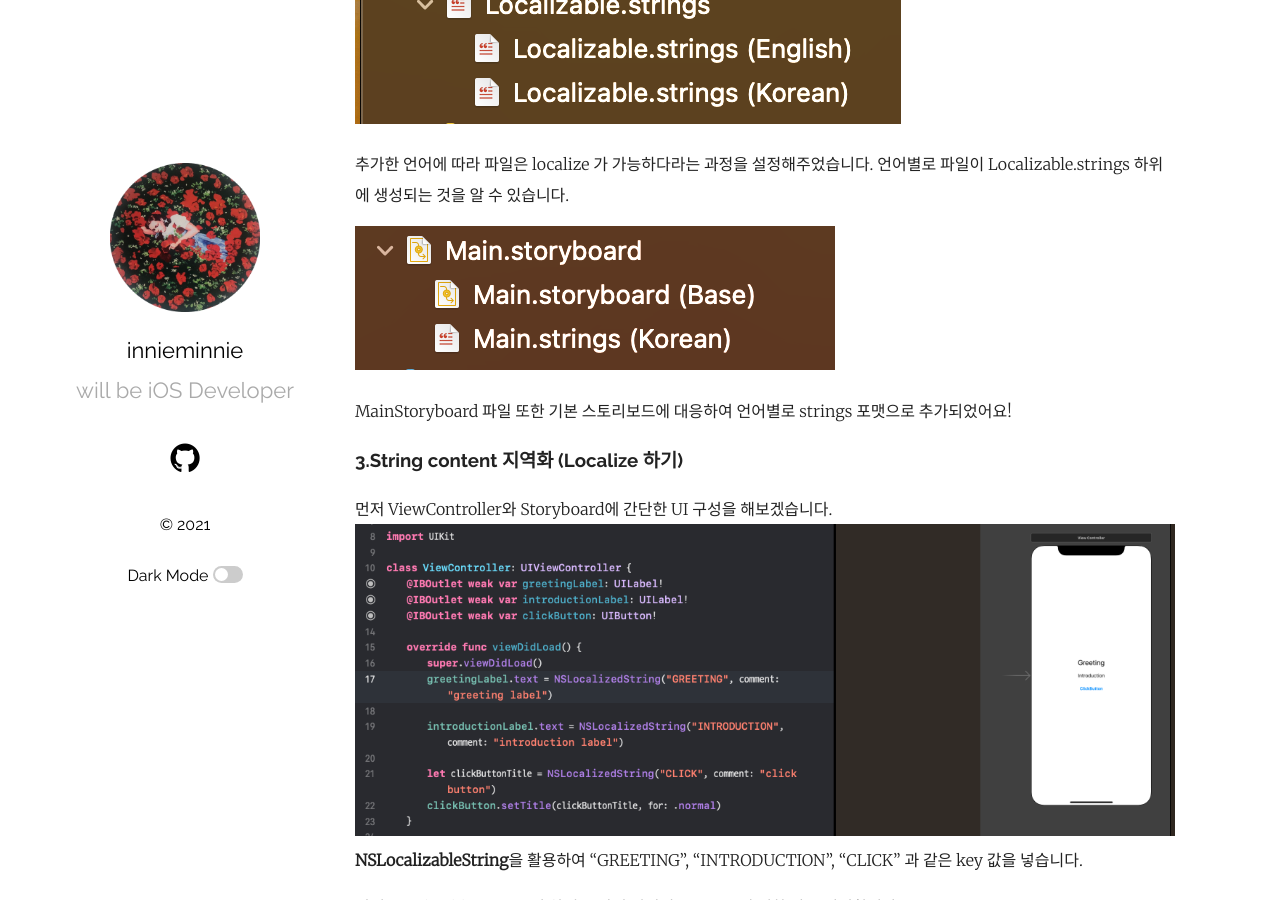
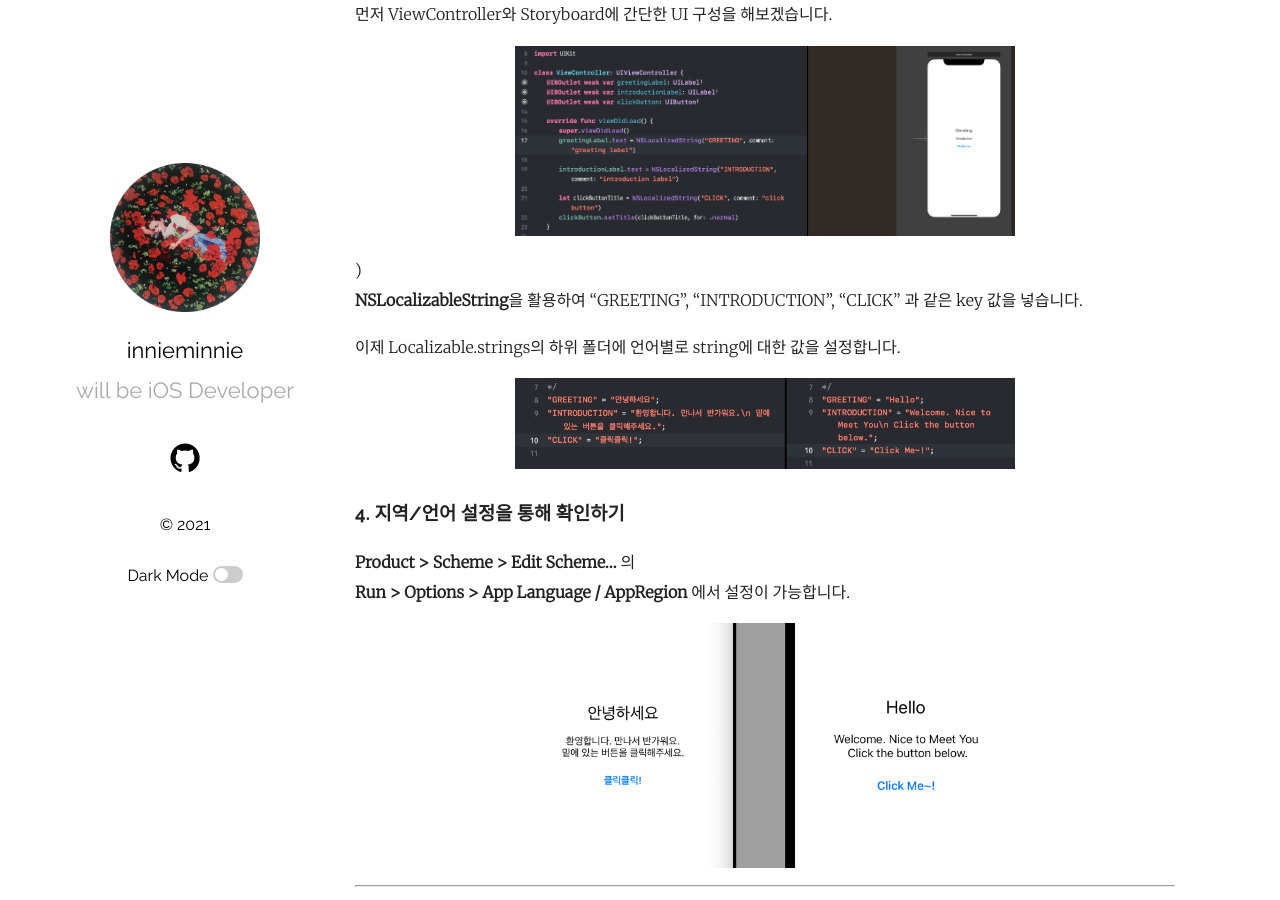
Before and after one commit to innieminnie/innieminnie.github.io, a Jekyll site: the page built from _posts/2021-06-02-Localization.markdown, in a window 1280 px wide and 900 px high, scrolled down 3205 px. Built offline with Jekyll 4.4.1, drawn with Linux system fonts in a browser that asks for light colours; comment, search, counter and statistics services are not loaded.

Commit message:
docs: 글 이미지크기 수정

```diff
--- a/_posts/2021-06-02-Localization.markdown
+++ b/_posts/2021-06-02-Localization.markdown
@@ -22,7 +22,7 @@ Localization(지역화)이란, 기기가 <b>설정된 언어/지역</b>에 따
 
 앱을 Localization을 적용하기 이전에, 우선 Internationalization(국제화)를 적용해야합니다. Internationalization은 앱이 다른 지역/언어/문화 등에 적용할 수 있는 상태를 만들어주는 과정입니다. Internationalization 과정을 통해 단순히 앱이 지역언어로의 '번역'이 가능하게 할 뿐 아니라 다양한 시간대, 다양한 숫자표기형식 및 날짜 형식, 다양한 측정단위 등을 지원할 수 있는 상태로 만들어줍니다.
 
-![2021-06-02-internationalizationandlocalization](/assets/img/2021-06-02-internationalizationandlocalization.png)
+<center><img src="/assets/img/2021-06-02-internationalizationandlocalization.png" width="500"></center>
 
 과정을 간단히 요약하자면
 
@@ -39,70 +39,68 @@ XCode는 해당 파일을 자동적으로 translation file로 인식하여 번
 
 1            |  2
 :-------------------------:|:-------------------------:
-![2021-06-02-localization01](/assets/img/2021-06-02-localization01.png)  |  ![2021-06-02-localization02](/assets/img/2021-06-02-localization02.png)
+<center><img src="/assets/img/2021-06-02-localization01.png"></center>  |  <center><img src="/assets/img/2021-06-02-localization02.png"></center>
 
 ### 2.언어 추가하기
 Project의 settings에서 설정합니다.
-![2021-06-02-localization03](/assets/img/2021-06-02-localization03.png)
-![2021-06-02-localization04](/assets/img/2021-06-02-localization04.png)
-![2021-06-02-localization05](/assets/img/2021-06-02-localization05.png)
+<center><img src="/assets/img/2021-06-02-localization03.png" width="500"></center>
+<center><img src="/assets/img/2021-06-02-localization04.png" width="500"></center>
+<center><img src="/assets/img/2021-06-02-localization05.png" width="500"></center>
 
 추가한 언어에 따라 파일은 localize 가 가능하다라는 과정을 설정해주었습니다. 언어별로 파일이 Localizable.strings 하위에 생성되는 것을 알 수 있습니다.
 
-![2021-06-02-localization06.png](/assets/img/2021-06-02-localization06.png)
-
+<center><img src="/assets/img/2021-06-02-localization06.png" width="500"></center><br>
 MainStoryboard 파일 또한 기본 스토리보드에 대응하여 언어별로 strings 포맷으로 추가되었어요!
 
 ### 3.String content 지역화 (Localize 하기)
 먼저 ViewController와 Storyboard에 간단한 UI 구성을 해보겠습니다.
-![2021-06-02-localization07](/assets/img/2021-06-02-localization07.png)<br>
+<center><img src="/assets/img/2021-06-02-localization07.png" width="500"></center>)<br>
 <b>NSLocalizableString</b>을 활용하여 "GREETING", "INTRODUCTION", "CLICK" 과 같은 key 값을 넣습니다.
 
 이제 Localizable.strings의 하위 폴더에 언어별로 string에 대한 값을 설정합니다.
-![2021-06-02-localization08](/assets/img/2021-06-02-localization08.png)
+<center><img src="/assets/img/2021-06-02-localization08.png" width="500"></center>
 
 ### 4. 지역/언어 설정을 통해 확인하기
 <b>Product > Scheme > Edit Scheme... </b> 의 <br><b>Run > Options > App Language / AppRegion</b> 에서 설정이 가능합니다.<br>
-![2021-06-02-localization09](/assets/img/2021-06-02-localization09.png)
+<center><img src="/assets/img/2021-06-02-localization09.png" width="500"></center>
 
 ---
 ### Storyboard Localization
 지역화 작업을 하다보면, storyboard의 요소에 직접 접근해야하는 경우가 있습니다. 그때 Main.Storyboard의 하위파일에서 작업을 진행하면 되는데요,
-![2021-06-02-localization06.png](/assets/img/2021-06-02-localization06.png)
+<center><img src="/assets/img/2021-06-02-localization06.png" width="500"></center><br>
 
 Main.string(Korean)을 예로 들어보겠습니다.
 
 먼저 Storyboard에 UITextField를 추가해보겠습니다.
-![2021-06-02-localization10](/assets/img/2021-06-02-localization10.png)
-
+<center><img src="/assets/img/2021-06-02-localization10.png" width="500"></center><br>
 해당 UIComponent를 선택하면 옆에 <b>Object ID</b>를 확인할 수 있습니다. Object ID를 활용해서 원하는 값을 설정합니다.
 
-![2021-06-02-localization11](/assets/img/2021-06-02-localization11.png)
+<center><img src="/assets/img/2021-06-02-localization11.png" width="500"></center>
+
 
 코드에서 작성할 필요가 없지만, 지역화가 필요한 경우에는 해당 파일에서 작성해주면 되겠네요!
 
-그러면 Localizable.strings 파일과 Main.strings에 공통요소에 대해서 다르게 설정해주면 어떻게 될지 확인해보았습니다. 위에서 greetingLabel.text를 "안녕하세요" 라고 설정해주었는데, Main.strings(Korean) 파일에 다른 값을 설정해보았습니다.
-![2021-06-02-localization12](/assets/img/2021-06-02-localization12.png)
-![2021-06-02-localization13](/assets/img/2021-06-02-localization13.png)
-
+그러면 Localizable.strings 파일과 Main.strings에 공통요소에 대해서 다르게 설정해주면 어떻게 될지 확인해보았습니다. 위에서 greetingLabel.text를 "안녕하세요" 라고 설정해주었는데, Main.strings(Korean) 파일에 다른 값을 설정해보았습니다.<br>
+<center><img src="/assets/img/2021-06-02-localization12.png" width="500"></center>
+<center><img src="/assets/img/2021-06-02-localization13.png" width="500"></center><br>
 Localizable.strings 파일의 설정값이 우선적으로 작동합니다. ViewController에서 text 셋팅과정을 주석처리 했을 때 비로소 '안녕하지않아요' 로 나타나는 것을 확인할 수 있었습니다.
 
 ---
 ### Numbers Dates Times
 #### Numbers
 - NumberFormatter를 활용합니다.
-![2021-06-02-localization14](/assets/img/2021-06-02-localization14.png)
-
+<center><img src="/assets/img/2021-06-02-localization14.png" width="500"></center><br>
 먼저 PresetNumberStyle을 통해 Decimal 값을 US -> Italy 로 전환해보겠습니다.
-![2021-06-02-localization15](/assets/img/2021-06-02-localization15.png)
-![2021-06-02-localization16](/assets/img/2021-06-02-localization16.png)
+<center><img src="/assets/img/2021-06-02-localization15.png" width="500"></center>
+<center><img src="/assets/img/2021-06-02-localization16.png" width="500"></center>
 
 Italy어로 설정하고 run 시키니  number format이 변경된걸 확인할 수 있었습니다!
 
 #### Dates & Times
 - DateFormatter를 활용합니다.
-![2021-06-02-localization17](/assets/img/2021-06-02-localization17.png)
-![2021-06-02-localization18](/assets/img/2021-06-02-localization18.png)
+<center><img src="/assets/img/2021-06-02-localization17.png" width="500"></center>
+<center><img src="/assets/img/2021-06-02-localization18.png" width="500"></center>
+
 
 DateFormatter의 클래스메서드 localizedString 의 설정값에 따라 다양하게 표현가능합니다.
 
```
